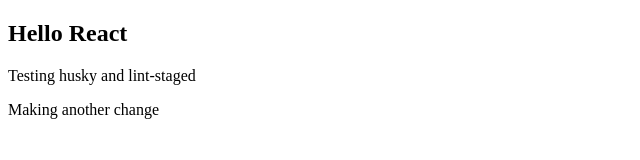
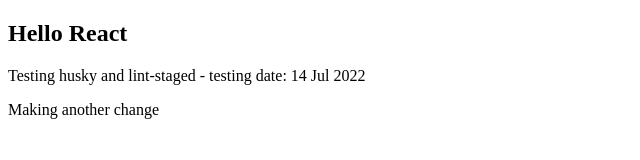
Before and after one commit to fahadahmed/fhdamd, a Gatsby site in the folder packages/frontend/: page / in a window 1280 px wide. Shown: the whole page, without its empty margins (0-640 px from the left). Built offline with nearby package versions, Linux system fonts and the light colour scheme; Gatsby itself is replaced by a stand-in of ours; no server answers.

Commit message:
testing the husky pre-commit package

```diff
--- a/packages/frontend/src/pages/index.tsx
+++ b/packages/frontend/src/pages/index.tsx
@@ -6,7 +6,7 @@
   return (
     <div>
       <h2>Hello React</h2>
-      <p>Testing husky and lint-staged</p>
+      <p>Testing husky and lint-staged - testing date: 14 Jul 2022</p>
       <p>Making another change</p>
     </div>
   );
```
